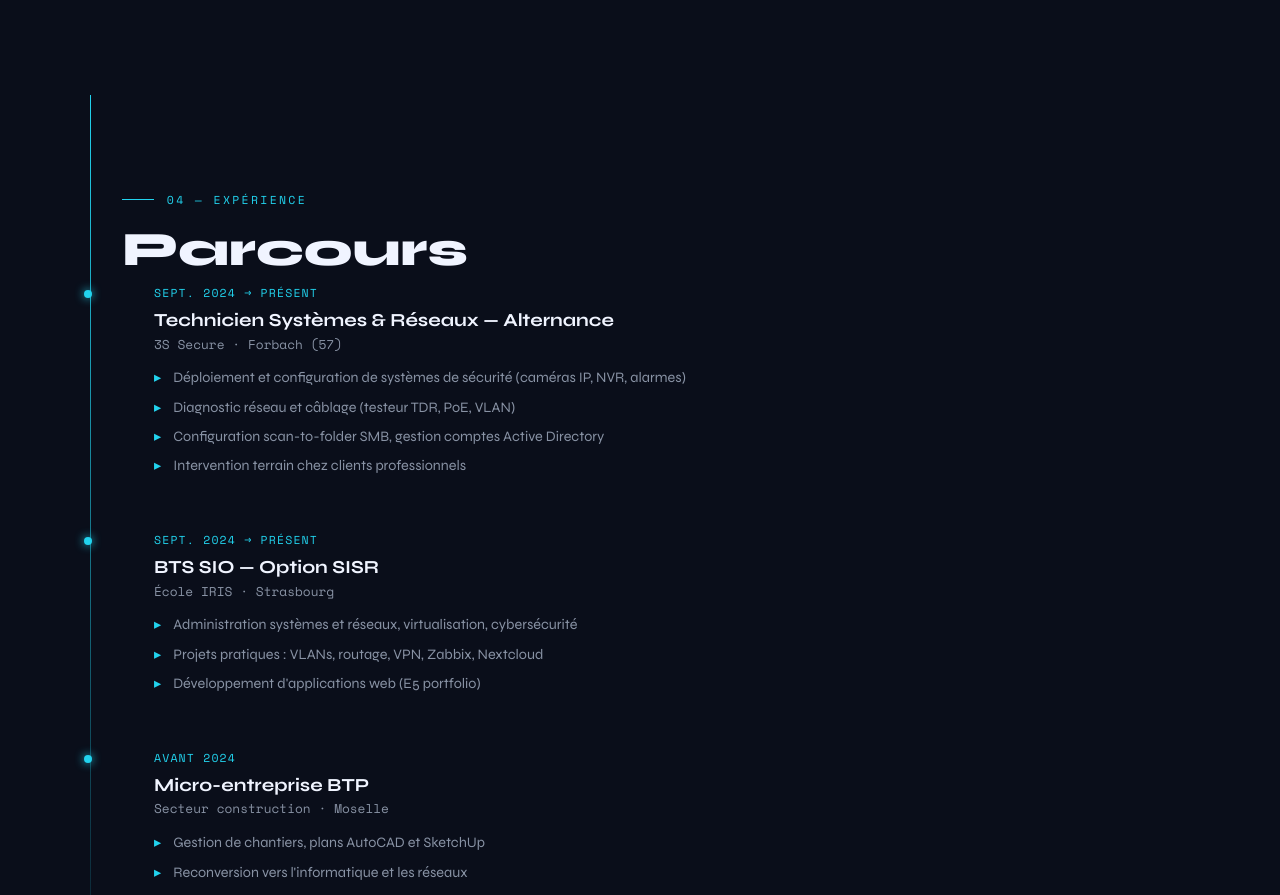
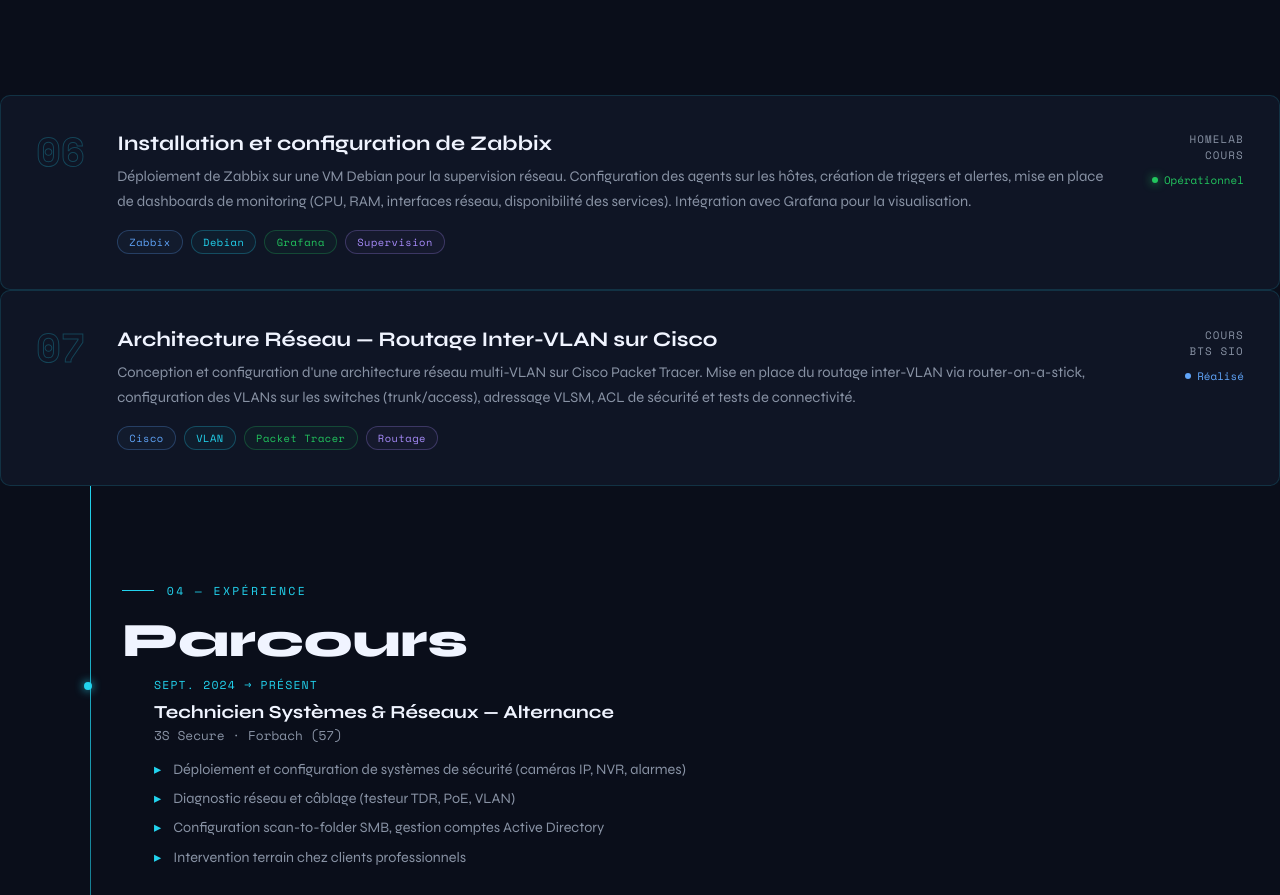
Before and after one commit to XxXVynCoreXxX/Portfolio, a plain HTML site: page index.html in a window 1280 px wide. Shown: the part 3859-4754 px from the top of the page. Drawn offline with nearby package versions, Linux system fonts and the light colour scheme.

Commit message:
Update index.html

```diff
--- a/index.html
+++ b/index.html
@@ -1088,7 +1088,56 @@ footer span { color: var(--cyan); }
 
   </div>
 </section>
+<div class="project-card reveal">
+  <div class="project-num">06</div>
+  <div class="project-body">
+    <h3 class="project-title">Installation et configuration de Zabbix</h3>
+    <p class="project-desc">
+      Déploiement de Zabbix sur une VM Debian pour la supervision réseau.
+      Configuration des agents sur les hôtes, création de triggers et alertes,
+      mise en place de dashboards de monitoring (CPU, RAM, interfaces réseau,
+      disponibilité des services). Intégration avec Grafana pour la visualisation.
+    </p>
+    <div class="project-meta">
+      <span class="project-badge badge-blue">Zabbix</span>
+      <span class="project-badge badge-cyan">Debian</span>
+      <span class="project-badge badge-green">Grafana</span>
+      <span class="project-badge badge-purple">Supervision</span>
+    </div>
+  </div>
+  <div class="project-aside">
+    <span class="project-type">HOMELAB<br>COURS</span>
+    <div class="project-status">
+      <div class="dot dot-green"></div>
+      <span style="color:var(--green);font-size:0.68rem;font-family:var(--mono)">Opérationnel</span>
+    </div>
+  </div>
+</div>
 
+<div class="project-card reveal">
+  <div class="project-num">07</div>
+  <div class="project-body">
+    <h3 class="project-title">Architecture Réseau — Routage Inter-VLAN sur Cisco</h3>
+    <p class="project-desc">
+      Conception et configuration d'une architecture réseau multi-VLAN sur Cisco Packet Tracer.
+      Mise en place du routage inter-VLAN via router-on-a-stick, configuration des VLANs
+      sur les switches (trunk/access), adressage VLSM, ACL de sécurité et tests de connectivité.
+    </p>
+    <div class="project-meta">
+      <span class="project-badge badge-blue">Cisco</span>
+      <span class="project-badge badge-cyan">VLAN</span>
+      <span class="project-badge badge-green">Packet Tracer</span>
+      <span class="project-badge badge-purple">Routage</span>
+    </div>
+  </div>
+  <div class="project-aside">
+    <span class="project-type">COURS<br>BTS SIO</span>
+    <div class="project-status">
+      <div class="dot dot-blue"></div>
+      <span style="color:#60a5fa;font-size:0.68rem;font-family:var(--mono)">Réalisé</span>
+    </div>
+  </div>
+</div>
 <!-- ═══ EXPÉRIENCE ═══════════════════════════════════════════════ -->
 <section id="experience">
   <div class="section-label">04 — Expérience</div>
```
